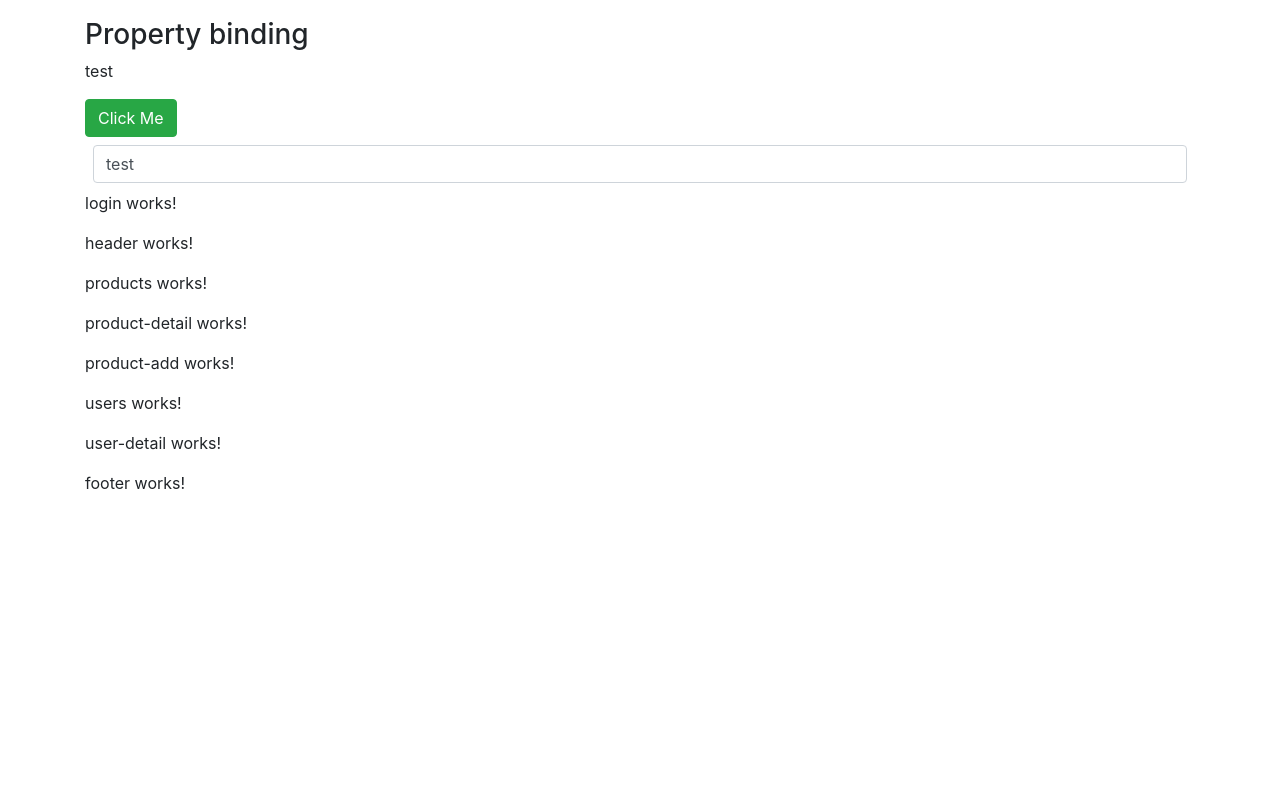
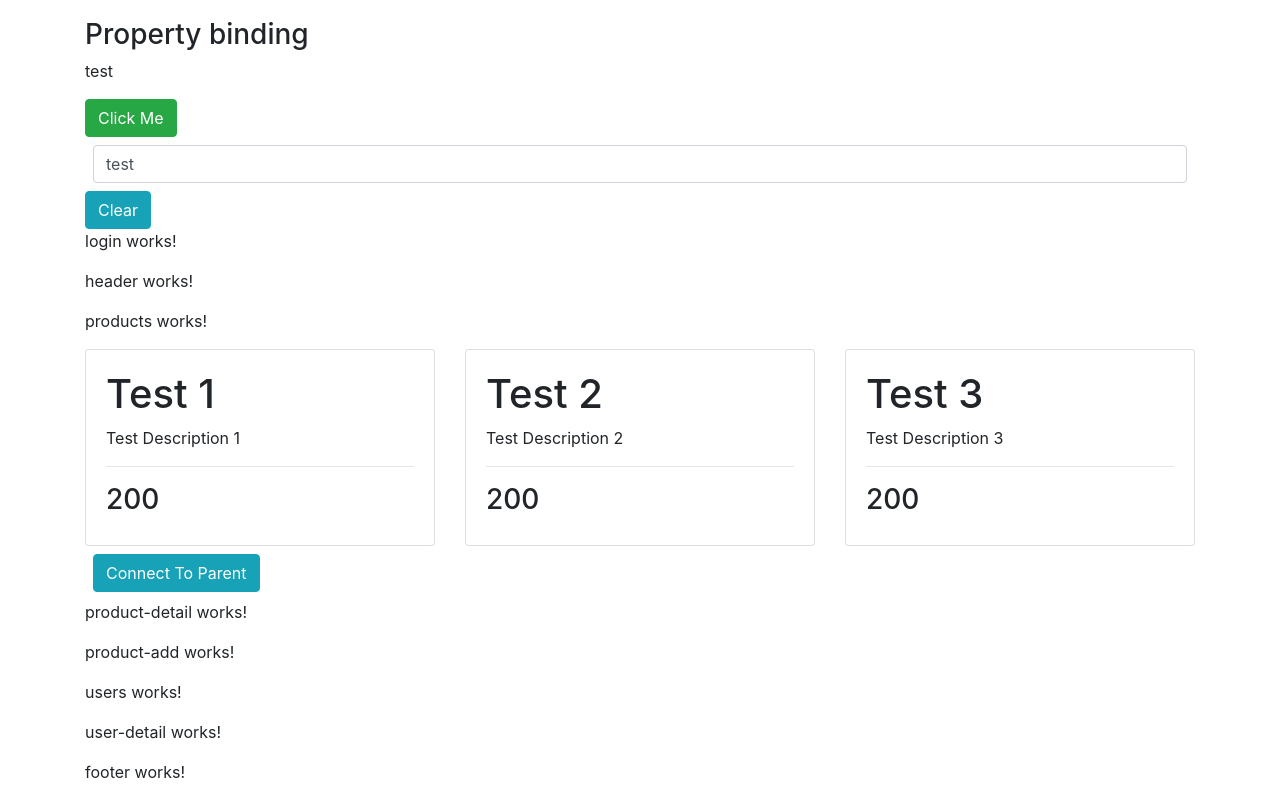
Before and after one commit to Mahivg/RoadToIonic, an Angular app in the folder MyTestApp/: page / in a window 1280 px wide. Shown: the part 566-1366 px from the top of the page. Before the commit the page ends 1077 px from the top, so only its background shows below. Built offline with nearby package versions, Linux system fonts and the light colour scheme.

Commit message:
Added Till Event emitter

```diff
--- a/MyTestApp/src/app/app.component.html
+++ b/MyTestApp/src/app/app.component.html
@@ -14,9 +14,15 @@
 
   <ht-login></ht-login>
 
-  <ht-header></ht-header>
+  <ht-header [id]="myId"></ht-header>
 
-  <ht-products></ht-products>
+  <ht-products
+    [products]="appProducts"
+    (callParentEvent)="onChildEmit($event)"
+  ></ht-products>
+  <!-- Products Component => products
+    (click)="onChildEmit($event)"
+  -->
 
   <ht-users></ht-users>
 
--- a/MyTestApp/src/app/app.component.ts
+++ b/MyTestApp/src/app/app.component.ts
@@ -1,11 +1,48 @@
-import { Component } from '@angular/core';
+import { Component, OnInit } from '@angular/core';
+import { Product } from './models/product.model';
 
 @Component({
   selector: 'ht-root',
   templateUrl: './app.component.html',
   styleUrls: ['./app.component.css'],
 })
-export class AppComponent {
+export class AppComponent implements OnInit {
   title = 'RoadToIonic';
   showTest = true;
+  myId = 'MyId';
+
+  appProducts: Product[];
+
+  ngOnInit() {
+    this.appProducts = [
+      new Product(
+        1,
+        'Test 1',
+        'Test Description 1',
+        200,
+        ['red', 'blue'],
+        true
+      ),
+      new Product(
+        2,
+        'Test 2',
+        'Test Description 2',
+        200,
+        ['red', 'blue'],
+        true
+      ),
+      new Product(
+        3,
+        'Test 3',
+        'Test Description 3',
+        200,
+        ['red', 'blue'],
+        true
+      ),
+    ];
+  }
+
+  onChildEmit(event: any) {
+    console.log(event);
+  }
 }
--- /dev/null
+++ b/MyTestApp/src/app/models/product.model.ts
@@ -0,0 +1,29 @@
+export class Product {
+  id: number;
+
+  name: string;
+
+  description: string;
+
+  price: number;
+
+  colors: string[];
+
+  active: boolean;
+
+  constructor(
+    pId: number,
+    pName: string,
+    pDesc: string,
+    pPrice: number,
+    pColors: string[],
+    pStatus: boolean
+  ) {
+    this.id = pId;
+    this.name = pName;
+    this.description = pDesc;
+    this.price = pPrice;
+    this.colors = pColors;
+    this.active = pStatus;
+  }
+}
--- a/MyTestApp/src/app/products/products.component.html
+++ b/MyTestApp/src/app/products/products.component.html
@@ -1,4 +1,24 @@
 <p>products works!</p>
+
+<div class="row">
+  <div class="col-sm-4" *ngFor="let product of products">
+    <div class="card">
+      <div class="card-body">
+        <h1>{{ product.name }}</h1>
+        <p>{{ product.description }}</p>
+
+        <hr />
+        <h3>{{ product.price }}</h3>
+      </div>
+    </div>
+  </div>
+</div>
+
+<div>
+  <button type="button" class="btn btn-info m-2" (click)="callParent()">
+    Connect To Parent
+  </button>
+</div>
 
 <ht-product-detail></ht-product-detail>
 
--- a/MyTestApp/src/app/products/products.component.ts
+++ b/MyTestApp/src/app/products/products.component.ts
@@ -1,15 +1,28 @@
-import { Component, OnInit } from '@angular/core';
+import { Component, OnInit, Input, EventEmitter, Output } from '@angular/core';
+import { Product } from '../models/product.model';
 
 @Component({
   selector: 'ht-products',
   templateUrl: './products.component.html',
-  styleUrls: ['./products.component.css']
+  styleUrls: ['./products.component.css'],
 })
 export class ProductsComponent implements OnInit {
+  @Input() products: Product[];
+  // click =>
 
-  constructor() { }
+  @Output() callParentEvent = new EventEmitter<string>(); // custom event like click
 
-  ngOnInit(): void {
+  myObj: { name: string; age: number };
+
+  title = 'ProductsComponent';
+
+  constructor() {}
+
+  ngOnInit(): void {}
+
+  callParent() {
+    this.callParentEvent.emit('From Products Component..!!!');
+
+    // $event => From Products Component..!!!
   }
-
 }
--- a/MyTestApp/src/app/test/test.component.html
+++ b/MyTestApp/src/app/test/test.component.html
@@ -49,3 +49,12 @@
 <div class="m-2">
   <input type="text" class="form-control" [(ngModel)]="title" />
 </div>
+
+<button
+  type="button"
+  (click)="clearUserName()"
+  class="btn btn-info"
+  [disabled]=""
+>
+  Clear
+</button>
--- a/MyTestApp/src/app/test/test.component.ts
+++ b/MyTestApp/src/app/test/test.component.ts
@@ -77,4 +77,8 @@ export class TestComponent
     console.log(' ngOnInit ..... ');
     this.nums = [1, 2, 3, 4, 5, 6];
   }
+
+  clearUserName() {
+    this.title = '';
+  }
 }
```
Also changed, not shown: MyTestApp/src/app/products/product-add/product-add.component.ts (+5 -5 lines), 1 other file (tests, documents, lock files or other folders).
